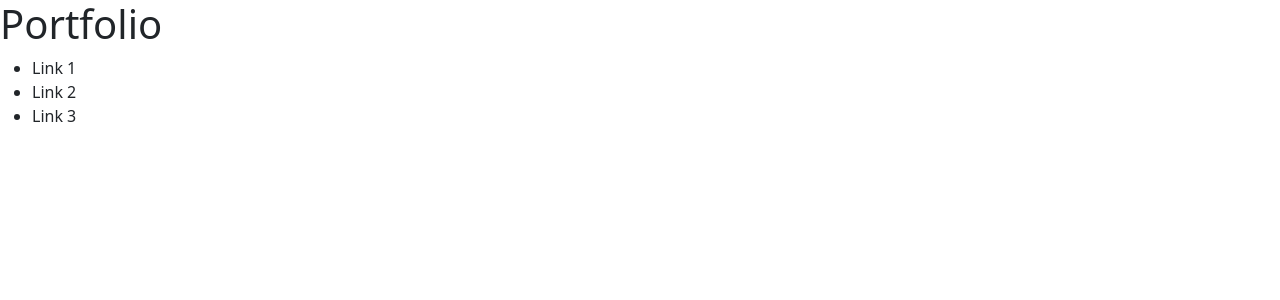
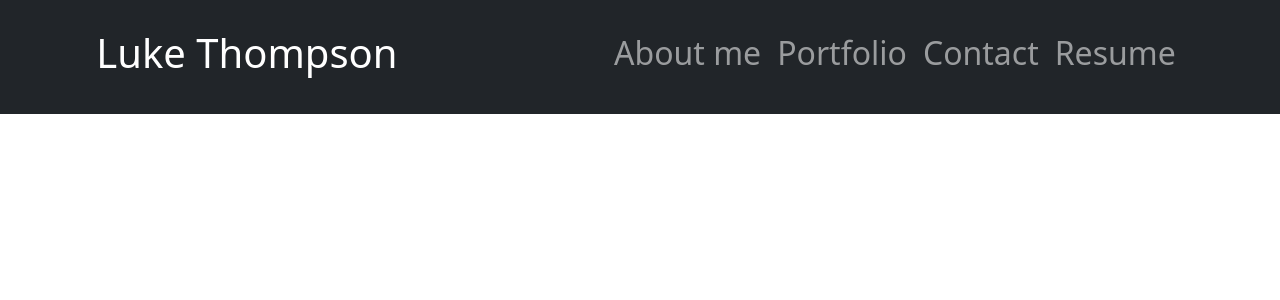
Before and after one commit to LukeRT-UWA/React-Portfolio, a React (Create React App) app in the folder portfolio/: page / in a window 1280 px wide. Shown: the top 300 px of the page. Built offline with nearby package versions, Linux system fonts and the light colour scheme.

Commit message:
navbar complete

```diff
--- a/portfolio/src/Components/Header.js
+++ b/portfolio/src/Components/Header.js
@@ -2,18 +2,26 @@ import React from "react";
 
 function Header() {
   return (
-   <header>
-        <div>
-            <h1>Portfolio</h1>
-        </div>
-        <nav>
-            <ul>
-                <li>Link 1</li>
-                <li>Link 2</li>
-                <li>Link 3</li>
-            </ul>
-        </nav>
-   </header>
+<nav class="navbar navbar-expand-lg py-4 navbar-dark bg-dark d-flex justify-content-around">
+  <a class="navbar-brand" href="#"><h1>Luke Thompson</h1></a>
+
+  <div id="navbarNav">
+    <ul class="navbar-nav">
+      <li class="nav-item active">
+        <a class="nav-link" href="#"><h2>About me</h2></a>
+      </li>
+      <li class="nav-item">
+        <a class="nav-link" href="#"><h2>Portfolio</h2></a>
+      </li>
+      <li class="nav-item">
+        <a class="nav-link" href="#"><h2>Contact</h2></a>
+      </li>
+      <li class="nav-item">
+        <a class="nav-link" href="#"><h2>Resume</h2></a>
+      </li>
+    </ul>
+  </div>
+</nav>
   );
 }
 
```
